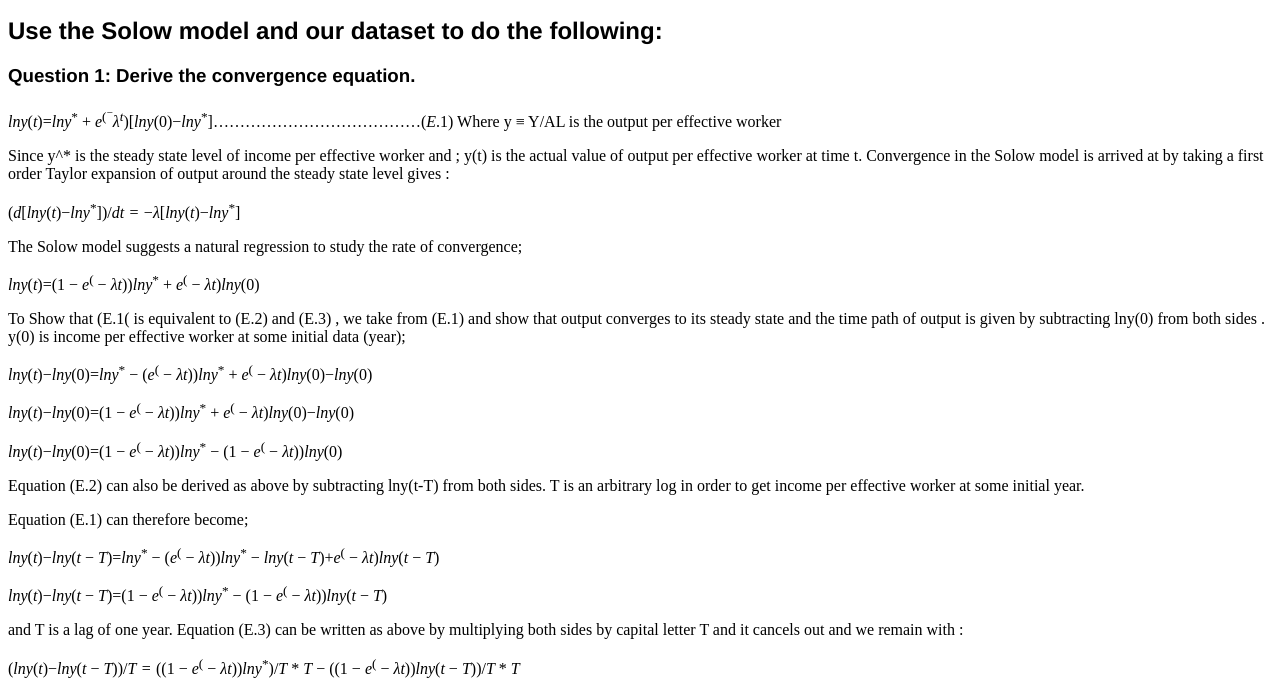
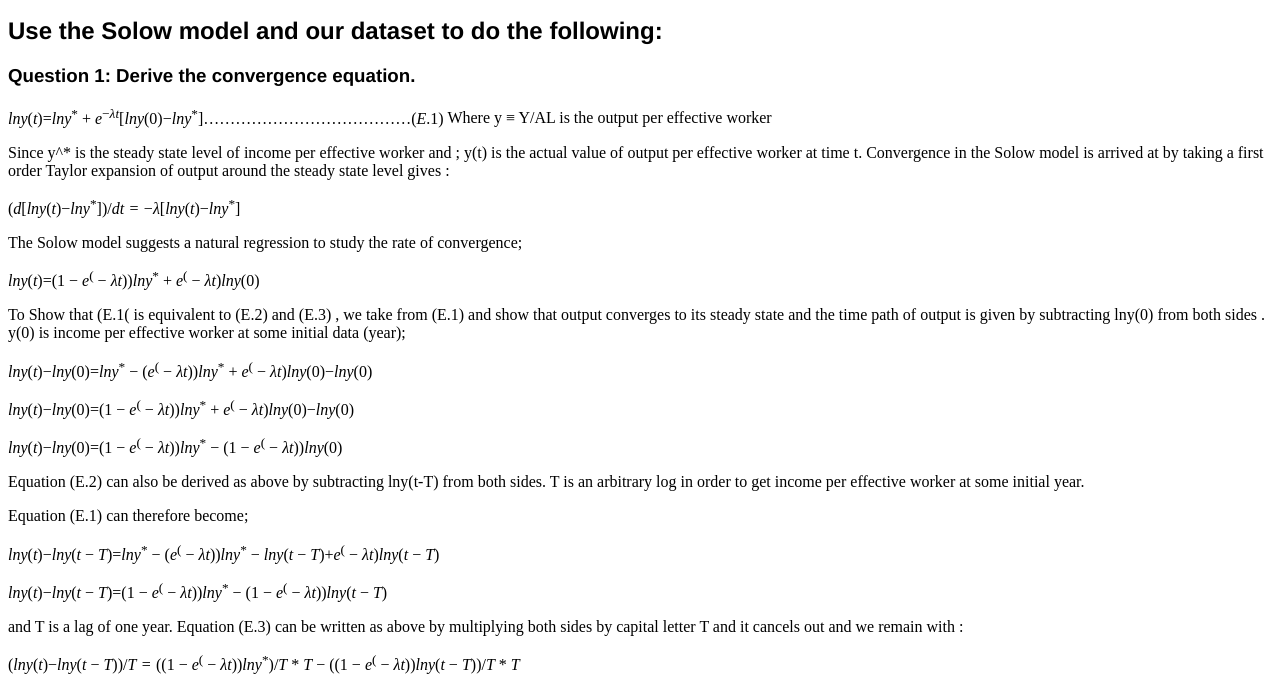
Before and after one commit to Yusufhaji/assignment2, a plain HTML site: page index.html in a window 1280 px wide. Shown: the part 111-798 px from the top of the page. Drawn offline with Linux system fonts and the light colour scheme.

Commit message:
First pages commit

```diff
--- a/index.html
+++ b/index.html
@@ -13,7 +13,7 @@
 <h2 id="assignment-empirics-cross-section-and-panel-data-analysis-of-national-growth-experiences-in-the-world.">Assignment Empirics: Cross-section and panel-data analysis of national growth experiences in the world.</h2>
 <h2 id="use-the-solow-model-and-our-dataset-to-do-the-following">Use the Solow model and our dataset to do the following:</h2>
 <h3 id="question-1-derive-the-convergence-equation.">Question 1: Derive the convergence equation.</h3>
-<p><span class="math inline"><em>l</em><em>n</em><em>y</em>(<em>t</em>)=<em>l</em><em>n</em><em>y</em><sup>*</sup> + <em>e</em><sup>(<sup>−</sup></sup><em>λ</em><sup><em>t</em></sup>)[<em>l</em><em>n</em><em>y</em>(0)−<em>l</em><em>n</em><em>y</em><sup>*</sup>]…………………………………(<em>E</em>.1)</span> Where y ≡ Y/AL is the output per effective worker</p>
+<p><span class="math inline"><em>l</em><em>n</em><em>y</em>(<em>t</em>)=<em>l</em><em>n</em><em>y</em><sup>*</sup> + <em>e</em><sup>−<em>λ</em><em>t</em></sup>[<em>l</em><em>n</em><em>y</em>(0)−<em>l</em><em>n</em><em>y</em><sup>*</sup>]…………………………………(<em>E</em>.1)</span> Where y ≡ Y/AL is the output per effective worker</p>
 <p>Since y^* is the steady state level of income per effective worker and ; y(t) is the actual value of output per effective worker at time t. Convergence in the Solow model is arrived at by taking a first order Taylor expansion of output around the steady state level gives :</p>
 <p><span class="math inline">(<em>d</em>[<em>l</em><em>n</em><em>y</em>(<em>t</em>)−<em>l</em><em>n</em><em>y</em><sup>*</sup>])/<em>d</em><em>t</em> = −<em>λ</em>[<em>l</em><em>n</em><em>y</em>(<em>t</em>)−<em>l</em><em>n</em><em>y</em><sup>*</sup>]</span></p>
 <p>The Solow model suggests a natural regression to study the rate of convergence;</p>
```
Also changed, not shown: NoCss.html (+1 -1 lines), 1 other file.
